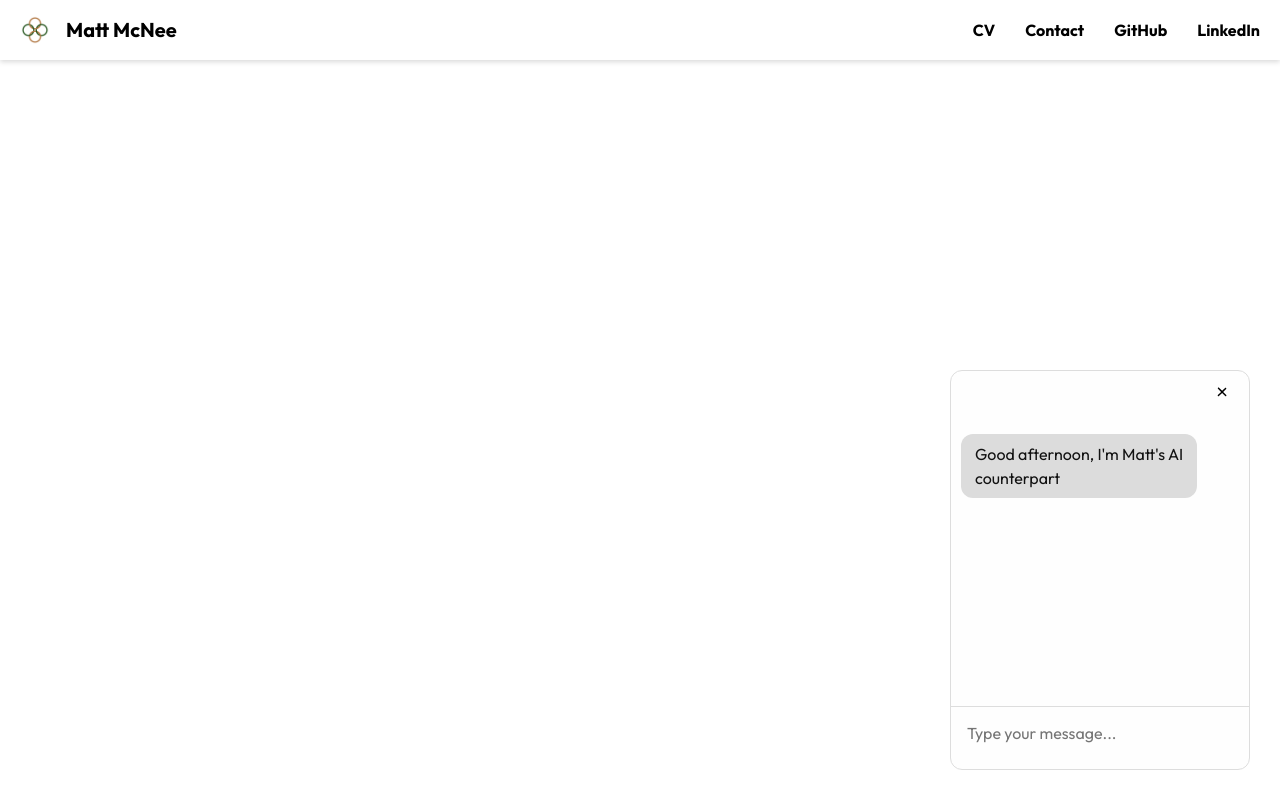
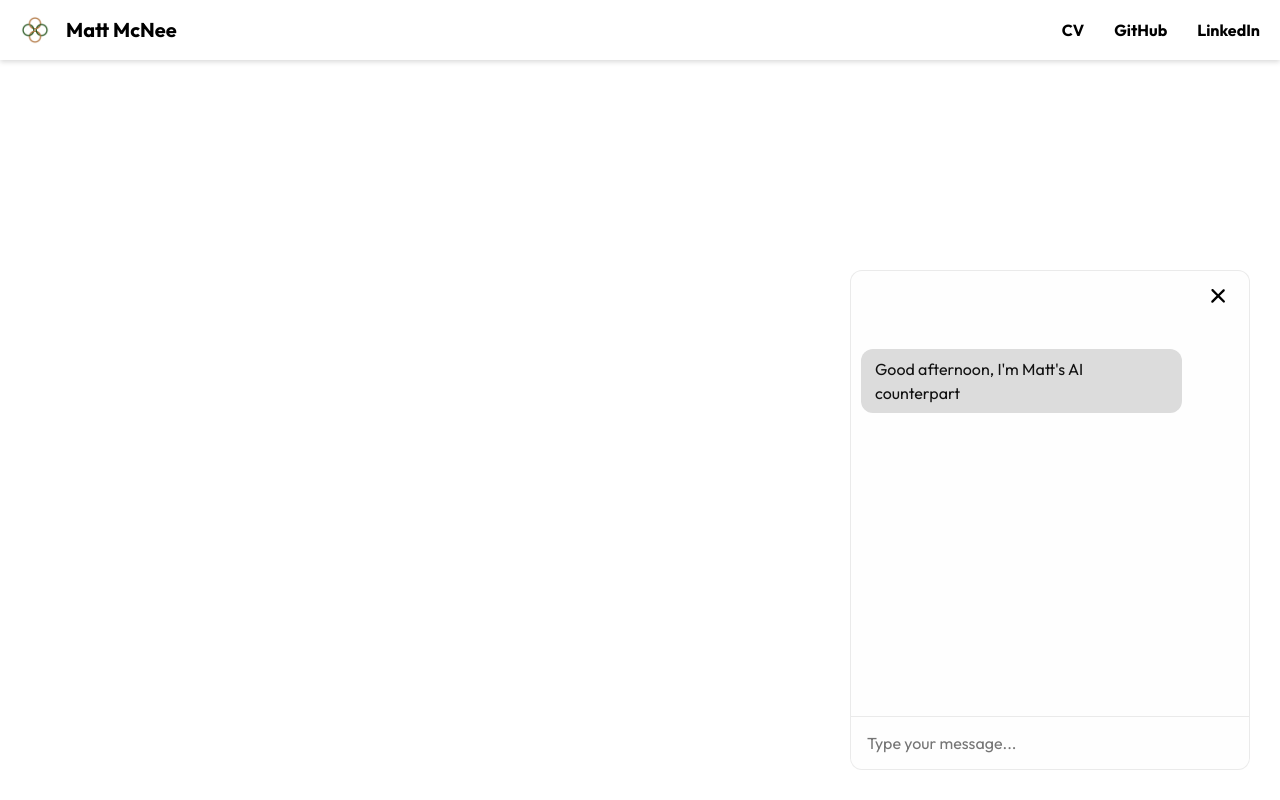
Before and after one commit to mattmcnee/portfolio, a React (Vite) app: page / in a window 1280 px wide. Both pictures are taken after a click on the element 1229 px from the left and 749 px from the top of the page. Shown: the top 800 px of the page. Built offline with nearby package versions, Linux system fonts and the light colour scheme.

Commit message:
tided up for initial release

```diff
--- a/src/components/Chatbox.scss
+++ b/src/components/Chatbox.scss
@@ -21,40 +21,57 @@
 }
 
 .chatbox {
-    height: 400px;
-    width: 300px;
+    height: min(500px, calc(var(--vh-page-top-only, 1vh) * 100 - 120px));
+    width: 400px;
     border-radius: 12px;
     background-color: #fefefe;
-    border: 1px solid #ddd;
+    border: 1px solid rgba(0, 0, 0, 0.08);
     overflow: hidden;
+    display: flex;
+    flex-direction: column;
+
+    transition: all 0.3s ease;
 }
 
 .chatbox-icon {
     display: flex;
     align-items: center;
     justify-content: center;
-    width: 42px;
-    height: 42px;
+    width: 62px;
+    height: 62px;
     background-color: #fcfcfc;
     cursor: pointer;
     border-radius: 50%;
+    // border: 1px solid rgba(0, 0, 0, 0.08);
+    box-shadow: 0 2px 5px rgba(0, 0, 0, 0.15);
+
+    transition: all 0.3s ease;
+
+    &:hover{
+        transform: scale(1.07);
+    }
 }
 
 .chatbox-icon-img {
     width: 40px;
     height: 40px;
-    margin: 10px 0;
+    margin: 20px;
 }
 
 .close-icon {
     position: absolute;
     top: 10px;
     right: 16px;
-    width: 24px;
-    height: 24px;
+    width: 32px;
+    height: 32px;
     cursor: pointer;
     padding: 5px;
     z-index: 3;
+    transition: all 0.3s ease;
+
+    &:hover{
+        transform: scale(1.1);
+    }
 }
 
 .chatbox-header {
@@ -63,15 +80,15 @@
     right: 0;
     height: 30px;
     width: 60px;
-    border-left: 1px solid #ccc;
+    border-left: 1px solid rgba(0, 0, 0, 0.08);
     border: none;
 }
 
 .chatbox-corner {
     height: 50px;
     width: 60px;
-    border-bottom: 1px solid #ccc;
-    border-left: 1px solid #ccc;
+    border-bottom: 1px solid rgba(0, 0, 0, 0.08);
+    border-left: 1px solid rgba(0, 0, 0, 0.08);
     justify-self: flex-end;
     border-bottom-left-radius: 12px;
     border: none;
@@ -79,7 +96,7 @@
 
 .chatbox-messages {
     height: 300px;
-    max-height: 300px;
+    flex: 1;
     overflow-y: auto;
     padding: 20px 10px 0 10px;
     margin: 0;
@@ -125,11 +142,24 @@
 
 .chatbox-input {
     width: 100%;
-    padding: 1rem;
+    padding: 1rem 1rem 1rem 1rem;
     border: none;
     outline: none;
     background-color: transparent;
     color: #111;
-    border-top: 1px solid #ddd;
-    margin-bottom: 10px;
+    border-top: 1px solid rgba(0, 0, 0, 0.08);
 }
+
+@media (max-width: 768px) {
+    .chatbox-container {
+        max-width: initial;
+        flex: 1;
+        display: flex;
+        justify-content: flex-end;
+    }
+
+    .chatbox {
+        width: 100%;
+        height: calc(var(--vh-page-top-only, 1vh) * 100 - 120px);
+    }
+  }
--- a/src/components/Navbar.jsx
+++ b/src/components/Navbar.jsx
@@ -4,7 +4,7 @@ import './Navbar.scss';
 import menuIcon from '/src/assets/icons/menu.svg';
 
 
-const Navbar = () => {
+const Navbar = ({ downloadCV }) => {
   const navigate = useNavigate();
   const location = useLocation();
   const [isMenuOpen, setIsMenuOpen] = useState(false);
@@ -52,8 +52,8 @@ const Navbar = () => {
 
 const NavLinks = () => (
     <>
-        <Link to="/cv" className="navbar-link" onClick={() => setIsMenuOpen(false)}>CV</Link>
-        <Link to="/contact" className="navbar-link" onClick={() => setIsMenuOpen(false)}>Contact</Link>
+        <div className="navbar-link" onClick={downloadCV}>CV</div>
+        {/* <Link to="/contact" className="navbar-link" onClick={() => setIsMenuOpen(false)}>Contact</Link> */}
         <a href="https://github.com/mattmcnee" className="navbar-link" target="_blank" rel="noopener noreferrer">GitHub</a>
         <a href="https://www.linkedin.com/in/matthew-mcnee/" className="navbar-link" target="_blank" rel="noopener noreferrer">LinkedIn</a>
     </>
--- a/src/pages/Home.jsx
+++ b/src/pages/Home.jsx
@@ -21,7 +21,7 @@ const Home = () => {
 
     return (
         <div>
-            <Navbar />
+            <Navbar downloadCV={downloadCV} />
 
 
             <div className="homepage-banner">
@@ -174,14 +174,14 @@ const Home = () => {
                 </ProjectCard>
 
 
-                <div className="homepage-footer">Developed by <Link to='https://acyleris.com/'>Acyleris Web Design</Link></div>
+
 
 
 
             </div>
 
 
-
+            <div className="homepage-footer">Developed by <Link to='https://acyleris.com/'>Acyleris Web Design</Link></div>
             <ChatboxOverlay isChatOpen={isChatOpen} setIsChatOpen={setIsChatOpen} />
             {/* <iframe className='linkedin-embed' loading="lazy" src="https://www.linkedin.com/embed/feed/update/urn:li:ugcPost:7253018009873608704" height="848" width="504" frameBorder="0" allowFullScreen="" title="Embedded post"></iframe>
             <iframe className='linkedin-embed' loading="lazy" src="https://www.linkedin.com/embed/feed/update/urn:li:ugcPost:7245151802453594113" height="787" width="504" frameBorder="0" allowFullScreen="" title="Embedded post"></iframe> */}
--- a/src/pages/Home.scss
+++ b/src/pages/Home.scss
@@ -20,6 +20,7 @@
         align-items: center;
         transform: translateY(calc(-50% + 30px));
         z-index: 1;
+        padding: 0 30px;
 
         .top-row, .bottom-row {
             display: flex;
@@ -31,6 +32,8 @@
             .btn {
                 margin: 0 20px;
                 font-size: 1.1rem;
+                border: 1px solid rgba(0, 0, 0, 0.08);
+                padding: 8px 12px;
             }
         }
 
@@ -66,3 +69,10 @@
     border: 1px solid rgba(0, 0, 0, 0.08);
     border-radius: 8px;
 }
+
+@media (max-width: 364px) {
+    .homepage-banner .homepage-content .tagline{
+        font-size: 1rem;
+        margin-left: 10px;
+    }
+  }
```
